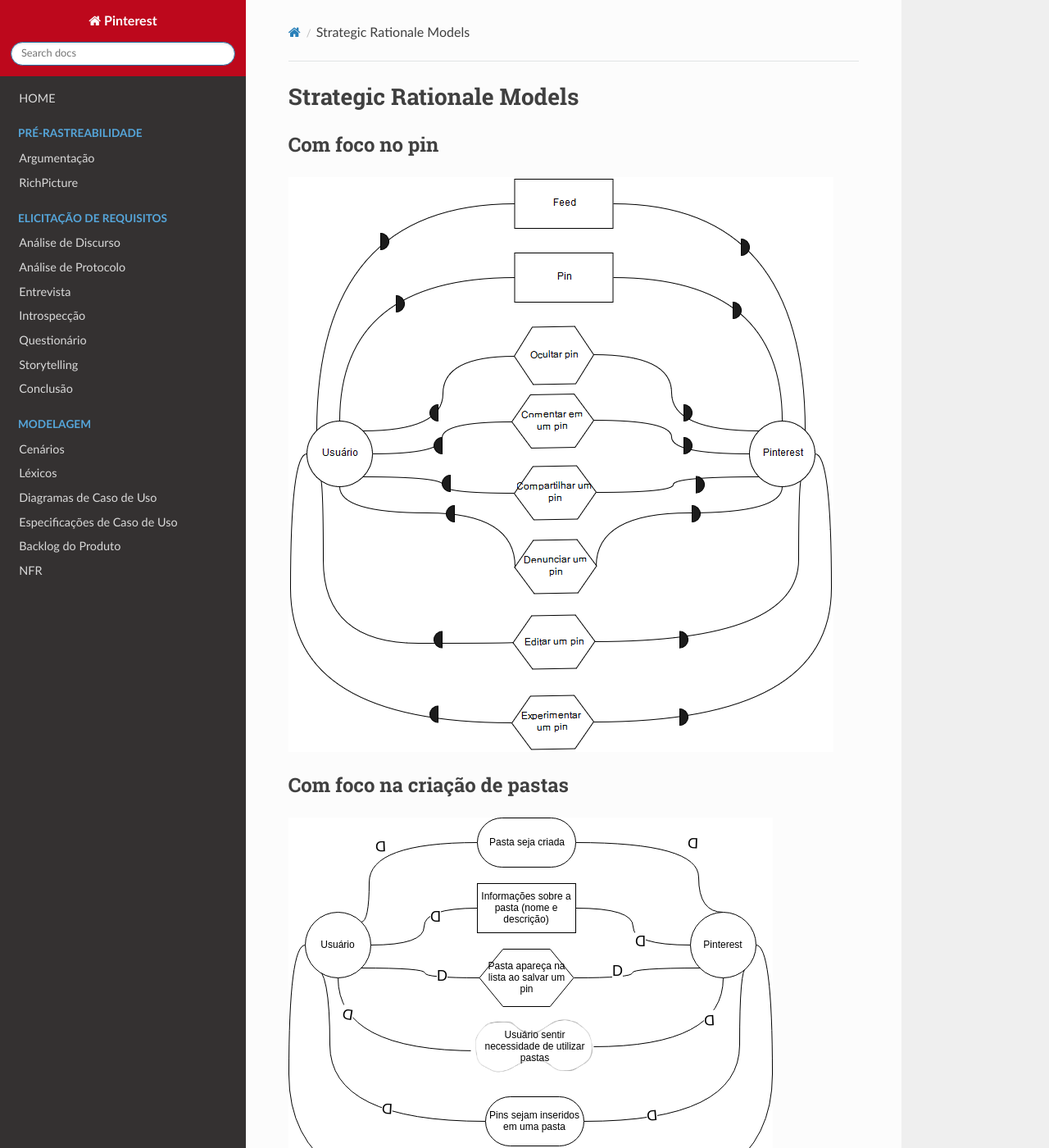
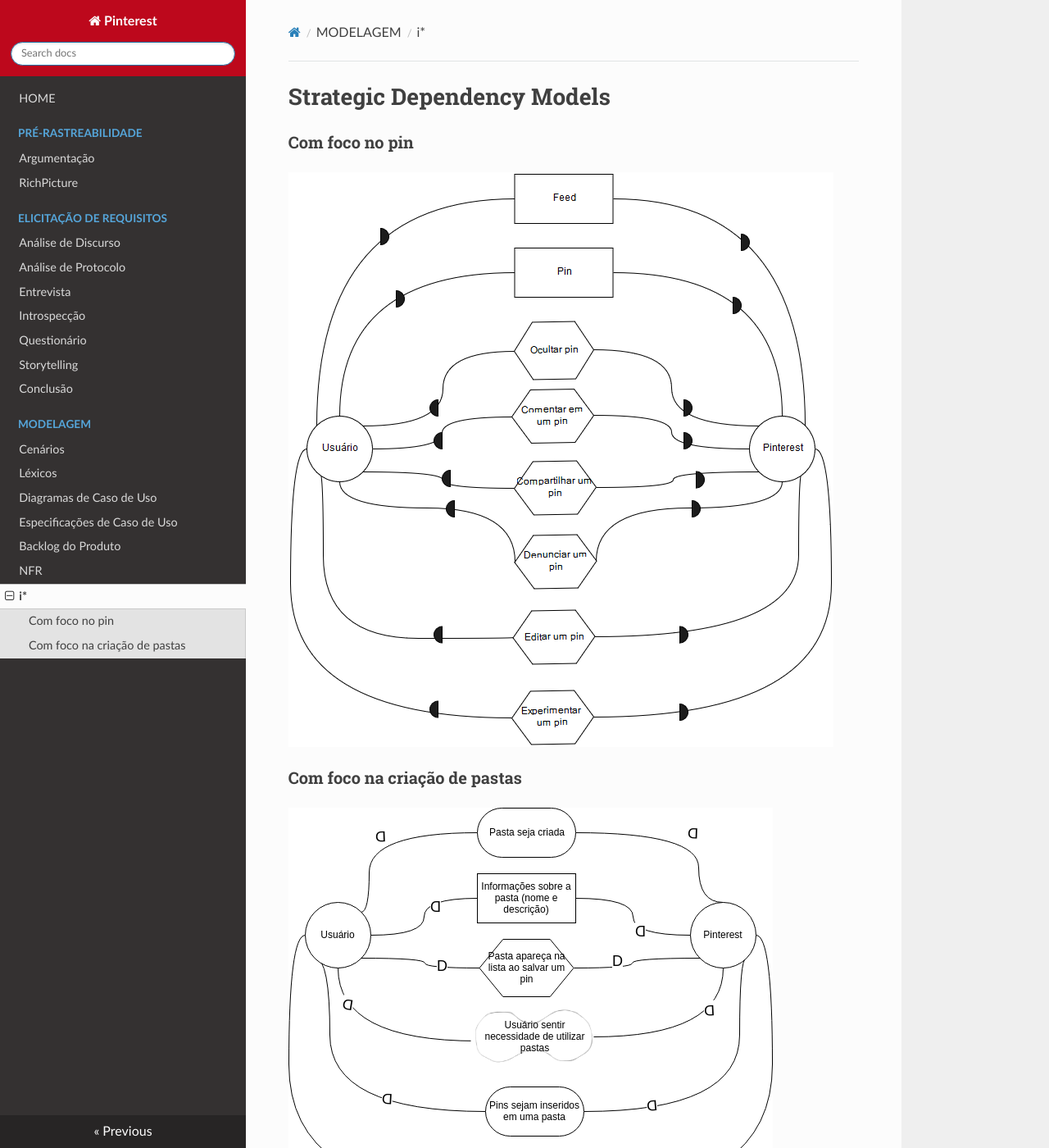
Before and after one commit to joberthrogers18/2018.2-Requisitos-Pinterest, an MkDocs documentation site: the page built from docs/iStar.md, in a window 1280 px wide and 1400 px high. Shown: the whole window at 82% size. Built offline with MkDocs 1.6.1, drawn with Linux system fonts in a browser that asks for light colours; nearby versions of some CDN libraries; old or Windows-style settings are respelled for this version of MkDocs; some of the changed text lies outside the part shown.

Commit message:
Renamed categories and added iStar to index

```diff
--- a/docs/iStar.md
+++ b/docs/iStar.md
@@ -1,13 +1,13 @@
-# Strategic Rationale Models
+# Strategic Dependency Models
 
-## Com foco no pin
+### Com foco no pin
 ![](img/general_dependency.png)
 
-## Com foco na criação de pastas
+### Com foco na criação de pastas
 
 ![](img/folder_dependency.png)
 
-# Strategic Dependency Models
+# Strategic Rationale Models
 
-## Definir interesses
+### Definir interesses
 ![](img/rationale_definir_interesses.png)
--- a/mkdocs.yml
+++ b/mkdocs.yml
@@ -20,5 +20,6 @@
     - Especificações de Caso de Uso: especificacoes_caso_uso.md
     - Backlog do Produto: backlog.md
     - NFR: nfr.md
+    - i*: iStar.md
 
 theme: readthedocs
```
